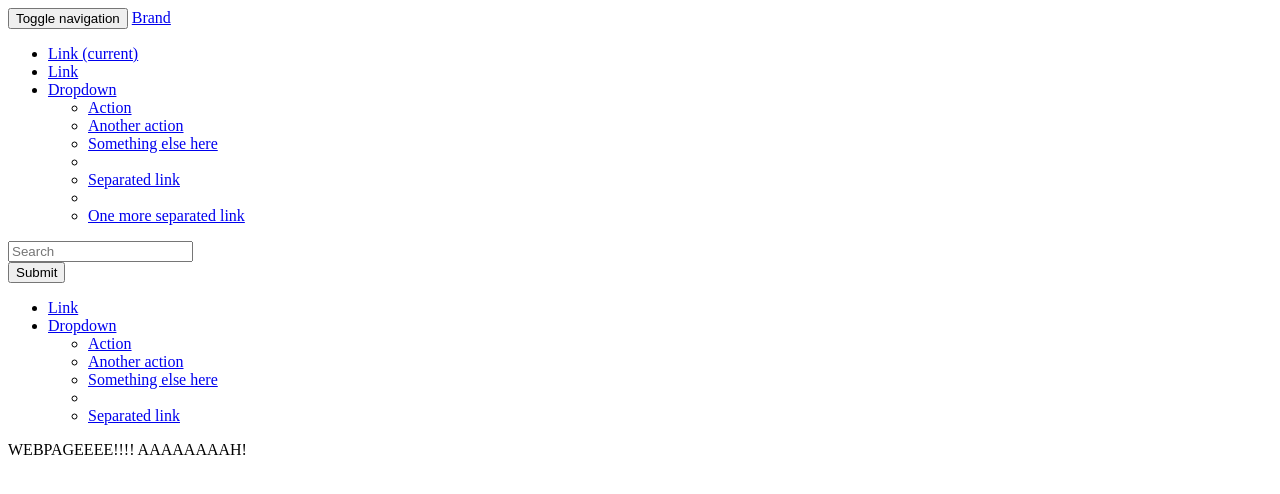
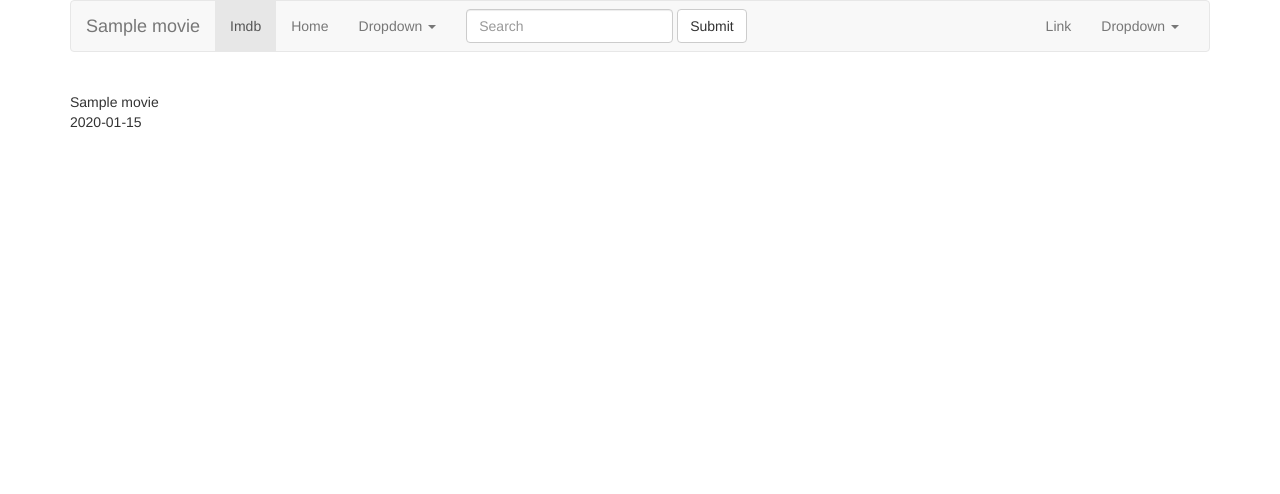
Before and after one commit to jnwcki/movie_ratings, a Django app: template movieratings/templates/movie_view.html in a window 1280 px wide. Shown: the top 494 px of the page. Run offline with Django 3.2, Linux system fonts and the light colour scheme; the template is opened without the code that fills it: values that come from a table or form of the project are taken from there, others are empty; tables that the repository leaves empty hold one stand-in row (values such as "Sample post"); parts of the project's set-up code (start-up, migrations or seed data) failed here and were passed over; some libraries are stand-ins or nearby versions.

Commit message:
working movie detail page

```diff
--- a/jude_movieratings/urls.py
+++ b/jude_movieratings/urls.py
@@ -16,10 +16,12 @@ Including another URLconf
 from django.conf.urls import url
 from django.contrib import admin
 
-from movieratings.views import make_index
+from movieratings.views import make_index, movie_view
 
 urlpatterns = [
     url(r'^admin/', admin.site.urls),
-    url(r'^$', make_index)
+    url(r'^$', make_index, name='index'),
+    url(r'(^\d+$)', movie_view, name="selected_movie")
+
 
 ]
--- a/movieratings/templates/index.html
+++ b/movieratings/templates/index.html
@@ -65,7 +65,7 @@
 
 <div class="panel panel-default">
 <div class="panel-body">
-    {{ movie }}
+    <a href="{{ movie.id }}">{{ movie }}</a>
 </div>
 </div>
 {% endfor %}
--- a/movieratings/templates/movie_view.html
+++ b/movieratings/templates/movie_view.html
@@ -1,8 +1,9 @@
 <!DOCTYPE html>
 <html lang="en">
 <head>
+    <link href="https://maxcdn.bootstrapcdn.com/bootstrap/3.3.6/css/bootstrap.min.css" rel="stylesheet" integrity="sha384-1q8mTJOASx8j1Au+a5WDVnPi2lkFfwwEAa8hDDdjZlpLegxhjVME1fgjWPGmkzs7" crossorigin="anonymous">
     <meta charset="UTF-8">
-    <title>Title</title>
+    <title>{{ movie.title }}</title>
 </head>
 <body><div class="container">
 <nav class="navbar navbar-default">
@@ -15,14 +16,14 @@
         <span class="icon-bar"></span>
         <span class="icon-bar"></span>
       </button>
-      <a class="navbar-brand" href="#">Brand</a>
+      <a class="navbar-brand" href="#">{{ movie.title }}</a>
     </div>
 
     <!-- Collect the nav links, forms, and other content for toggling -->
     <div class="collapse navbar-collapse" id="bs-example-navbar-collapse-1">
       <ul class="nav navbar-nav">
-        <li class="active"><a href="#">Link <span class="sr-only">(current)</span></a></li>
-        <li><a href="#">Link</a></li>
+        <li class="active"><a href="{{ movie.imdb_url }}">Imdb <span class="sr-only">(current)</span></a></li>
+        <li><a href="{% url 'index' %}">Home</a></li>
         <li class="dropdown">
           <a href="#" class="dropdown-toggle" data-toggle="dropdown" role="button" aria-haspopup="true" aria-expanded="false">Dropdown <span class="caret"></span></a>
           <ul class="dropdown-menu">
@@ -59,8 +60,35 @@
   </div><!-- /.container-fluid -->
 </nav>
 
-WEBPAGEEEE!!!! AAAAAAAAH!
+<br>{{ movie.title }}
+<br>{{ movie.release_date }}
+<!--
+    <br>{% if movie.video_release_date  %}
+    Release Date:
+    {{ movie.video_release_date }}
+    {% endif %}
 
+    #######################################################
+    unknown_genre = models.BooleanField(default=0)
+    action = models.BooleanField(default=0)
+    adventure = models.BooleanField(default=0)
+    animation = models.BooleanField(default=0)
+    childrens = models.BooleanField(default=0)
+    comedy = models.BooleanField(default=0)
+    crime = models.BooleanField(default=0)
+    documentary = models.BooleanField(default=0)
+    drama = models.BooleanField(default=0)
+    fantasy = models.BooleanField(default=0)
+    film_noir = models.BooleanField(default=0)
+    horror = models.BooleanField(default=0)
+    musical = models.BooleanField(default=0)
+    mystery = models.BooleanField(default=0)
+    romance = models.BooleanField(default=0)
+    sci_fi = models.BooleanField(default=0)
+    thriller = models.BooleanField(default=0)
+    war = models.BooleanField(default=0)
+    western = models.BooleanField(default=0)
+-->
 
 
 
```
Also changed, not shown: movieratings/views.py (+5 -4 lines).
